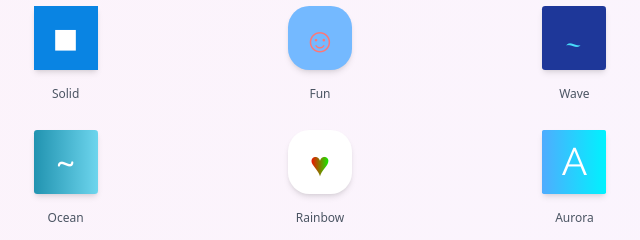
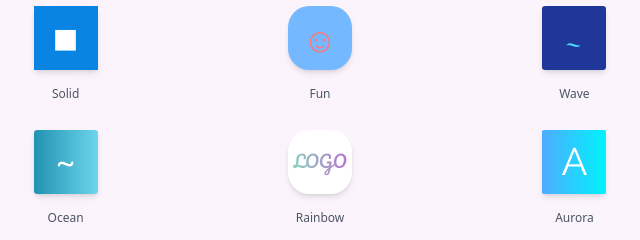
Before and after one commit to naroat/logo-generator, a plain HTML site: page index.html in a window 1280 px wide. Shown: the part 2000-2240 px from the top of the page, 320-960 px from the left. Drawn offline with nearby package versions, Linux system fonts and the light colour scheme.

Commit message:
fix: config

```diff
--- a/index.html
+++ b/index.html
@@ -1044,13 +1044,13 @@
                         {
                             name: 'Rainbow',
                             textGradient: true,
-                            textGradientStart: '#ff0000',
-                            textGradientEnd: '#00ff00',
+                            textGradientStart: '#8BD3BD',
+                            textGradientEnd: '#B874D2',
                             bgColor: '#ffffff',
                             font: 'Pacifico',
-                            text: '♥',
+                            text: 'LOGO',
                             borderRadius: 100,
-                            fontSize: 160,
+                            fontSize: 80,
                             fontWeight: 'normal'
                         },
                         {
```
